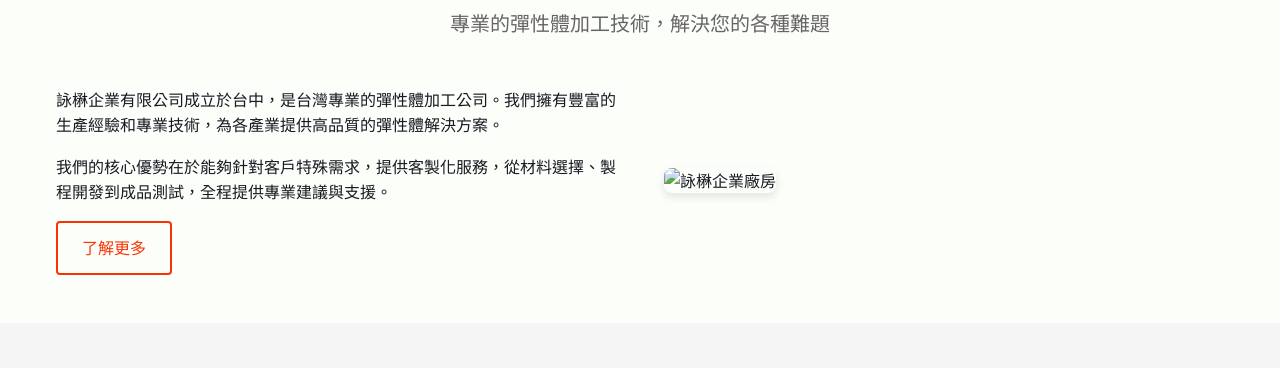
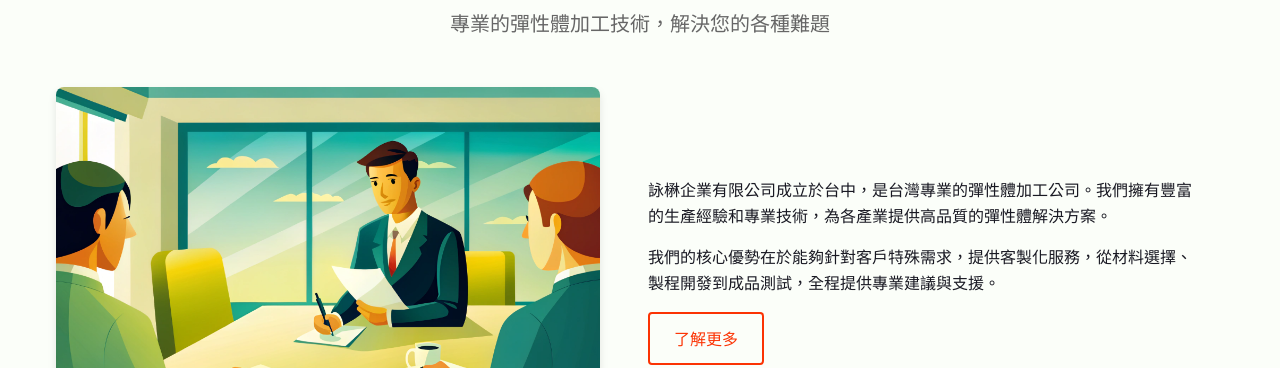
Before and after one commit to zellhuang0503/Yongmao_Elastomer_website_1, a plain HTML site: page index.html in a window 1280 px wide. Shown: the part 571-939 px from the top of the page. Drawn offline with Linux system fonts and the light colour scheme.

Commit message:
更新首頁關於詠楙企業區塊：將圖片移至右側，文字移至左側，並更換新圖片
1. 將關於詠楙企業區塊的圖片從 factory.jpg 更換為 home-aboutus.png
2. 使用 flex-direction: row-reverse 將圖片放在右側，文字放在左側
3. 優化圖片樣式，確保圖片正確填滿容器並保持比例
4. 調整文字區塊間距，提高可讀性

```diff
--- a/css/style.css
+++ b/css/style.css
@@ -434,6 +434,7 @@
     display: flex;
     align-items: center;
     gap: var(--spacing-xl);
+    flex-direction: row-reverse; /* 將圖片放在右側，文字放在左側 */
 }
 
 .about-text,
@@ -441,9 +442,15 @@
     flex: 1;
 }
 
+.about-text {
+    padding-right: var(--spacing-lg); /* 為文字區塊添加右側間距 */
+}
+
 .about-image img {
     border-radius: var(--border-radius-md);
     box-shadow: var(--shadow-md);
+    width: 100%; /* 確保圖片填滿容器 */
+    height: auto; /* 保持圖片比例 */
 }
 
 /* 產業應用網格 */
--- a/index.html
+++ b/index.html
@@ -84,7 +84,7 @@
                     <a href="./pages/about.html" class="btn btn-outline">了解更多</a>
                 </div>
                 <div class="about-image">
-                    <img src="./images/factory.jpg" alt="詠楙企業廠房">
+                    <img src="./images/home-aboutus.png" alt="詠楙企業廠房">
                 </div>
             </div>
         </div>
```
Also changed, not shown: images/home-aboutus.png (added).
